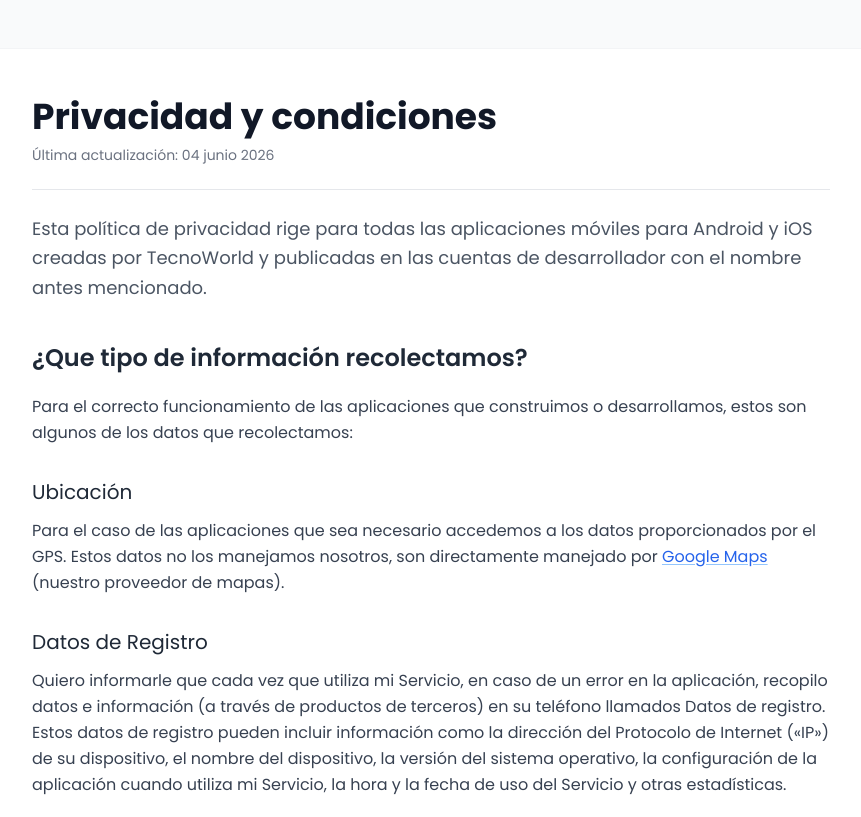
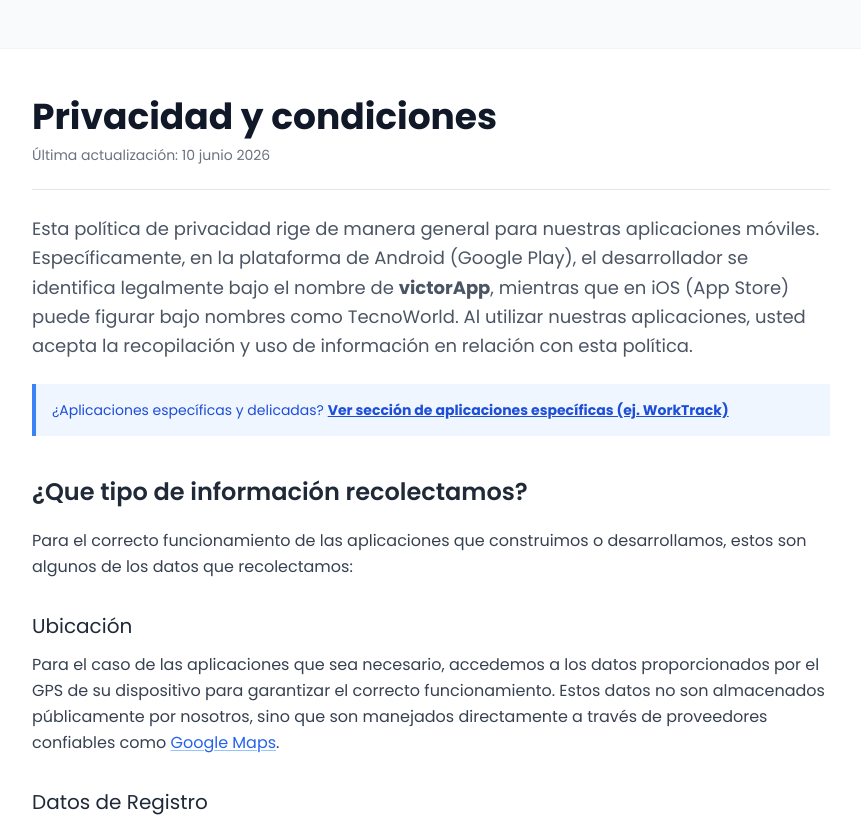
Before and after one commit to juanvictorbascopecastro/portafolio, a Vue app: page /#/politicas-de-privacidad in a window 1280 px wide. Shown: the top 817 px of the page, without its empty margins (209-1070 px from the left). Built offline with nearby package versions, Linux system fonts and the light colour scheme.

Commit message:
ajustando politicas de privacidad

```diff
--- a/src/features/privacy/pages/PrivacyPolicyView.vue
+++ b/src/features/privacy/pages/PrivacyPolicyView.vue
@@ -11,11 +11,16 @@
           Última actualización: {{ lastUpdatedDate }}
         </p>
 
-        <p class="mb-8 text-gray-600 text-lg leading-relaxed">
-          Esta política de privacidad rige para todas las aplicaciones móviles
-          para Android y iOS creadas por TecnoWorld y publicadas en las cuentas
-          de desarrollador con el nombre antes mencionado.
+        <p class="mb-6 text-gray-600 text-lg leading-relaxed">
+          Esta política de privacidad rige de manera general para nuestras aplicaciones móviles. Específicamente, en la plataforma de Android (Google Play), el desarrollador se identifica legalmente bajo el nombre de <strong>victorApp</strong>, mientras que en iOS (App Store) puede figurar bajo nombres como TecnoWorld. Al utilizar nuestras aplicaciones, usted acepta la recopilación y uso de información en relación con esta política.
         </p>
+
+        <div class="bg-blue-50 border-l-4 border-blue-500 p-4 mb-8">
+          <p class="text-sm text-blue-700 font-medium">
+            ¿Aplicaciones específicas y delicadas?
+            <a @click.prevent="scrollToSection('aplicaciones-especificas')" href="#aplicaciones-especificas" class="underline font-bold cursor-pointer hover:text-blue-900">Ver sección de aplicaciones específicas (ej. WorkTrack)</a>
+          </p>
+        </div>
 
         <h2 class="text-2xl font-semibold text-gray-800 mt-10 mb-5">
           ¿Que tipo de información recolectamos?
@@ -27,17 +32,14 @@
 
         <h3 class="text-xl font-medium text-gray-800 mt-8 mb-3">Ubicación</h3>
         <p class="mb-6 text-gray-700 leading-relaxed">
-          Para el caso de las aplicaciones que sea necesario accedemos a los
-          datos proporcionados por el GPS. Estos datos no los manejamos
-          nosotros, son directamente manejado por
+          Para el caso de las aplicaciones que sea necesario, accedemos a los datos proporcionados por el GPS de su dispositivo para garantizar el correcto funcionamiento. Estos datos no son almacenados públicamente por nosotros, sino que son manejados directamente a través de proveedores confiables como
           <a
             href="https://maps.google.com"
             target="_blank"
             rel="noopener noreferrer"
             class="text-blue-600 hover:text-blue-800 transition-colors underline decoration-blue-300 underline-offset-2"
             >Google Maps</a
-          >
-          (nuestro proveedor de mapas).
+          >.
         </p>
 
         <h3 class="text-xl font-medium text-gray-800 mt-8 mb-3">
@@ -192,7 +194,33 @@
           </li>
         </ul>
 
-        <h3 class="text-xl font-medium text-gray-800 mt-8 mb-3">
+        <h2 id="aplicaciones-especificas" class="text-2xl font-semibold text-gray-800 mt-12 mb-5 pt-8 border-t">
+          Políticas para Aplicaciones Específicas
+        </h2>
+        <p class="mb-6 text-gray-700 leading-relaxed">
+          Algunas de nuestras aplicaciones cuentan con funcionalidades más complejas y requieren permisos especiales. A continuación, se detalla la política legal aplicable estrictamente a estas aplicaciones en particular:
+        </p>
+
+        <div class="bg-gray-100 p-6 rounded-lg mb-8 border border-gray-200">
+          <h3 class="text-xl font-bold text-gray-900 mb-4">Aplicación: WorkTrack</h3>
+          <p class="mb-4 text-gray-700 leading-relaxed">
+            <strong>Nombre del Desarrollador (Google Play / Android):</strong> victorApp
+          </p>
+          <p class="mb-4 text-gray-700 leading-relaxed">
+            <strong>Público Objetivo (Uso Empresarial):</strong> WorkTrack está diseñada específicamente como una herramienta corporativa orientada a empresas que cuentan con promotores de calle, guardias de seguridad en vecindarios o barrios, o cualquier organización que implemente políticas de monitoreo de su personal durante la jornada laboral. El objetivo de la aplicación es brindar a las empresas un mejor control logístico, seguridad y gestión operativa de sus colaboradores en campo.
+          </p>
+          <p class="mb-2 text-gray-700 leading-relaxed">
+            <strong>Uso y Recopilación de Ubicación (Incluyendo Segundo Plano):</strong>
+          </p>
+          <p class="mb-4 text-gray-700 leading-relaxed">
+            Para el correcto funcionamiento de <strong>WorkTrack</strong>, la aplicación recopila y accede a los datos de ubicación proporcionados por el GPS de su dispositivo. <strong>Esta recopilación de ubicación se realiza incluso en segundo plano (cuando la aplicación está cerrada o no está en uso)</strong>. Utilizamos estos datos exclusivamente para permitir el seguimiento continuo de sus rutas de trabajo y registrar adecuadamente su actividad según las funcionalidades principales de la aplicación.
+          </p>
+          <p class="mb-4 text-gray-700 leading-relaxed">
+            <strong>Control del Usuario sobre el Monitoreo:</strong> El usuario final tiene el control total para especificar cuándo puede ser monitoreado y cuándo no. El usuario puede decidir activar o inactivar la geolocalización en cualquier momento desde la configuración de su dispositivo o mediante las opciones proporcionadas dentro de la aplicación, deteniendo así cualquier recolección de datos de ubicación al instante.
+          </p>
+        </div>
+
+        <h3 class="text-xl font-medium text-gray-800 mt-12 mb-3 pt-8 border-t">
           Derechos de los Usuarios
         </h3>
         <p class="mb-6 text-gray-700 leading-relaxed">
@@ -255,5 +283,12 @@
 </template>
 
 <script setup lang="ts">
-const lastUpdatedDate = "04 junio 2026";
+const lastUpdatedDate = "10 junio 2026";
+
+const scrollToSection = (id: string) => {
+  const element = document.getElementById(id);
+  if (element) {
+    element.scrollIntoView({ behavior: 'smooth', block: 'start' });
+  }
+};
 </script>
```
